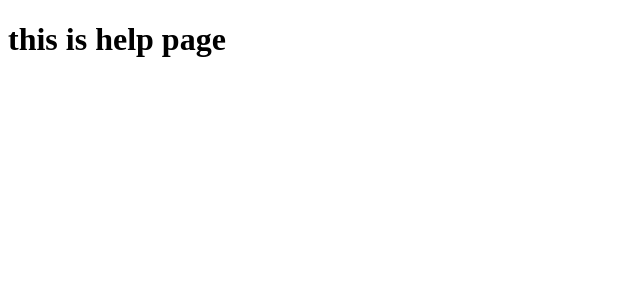
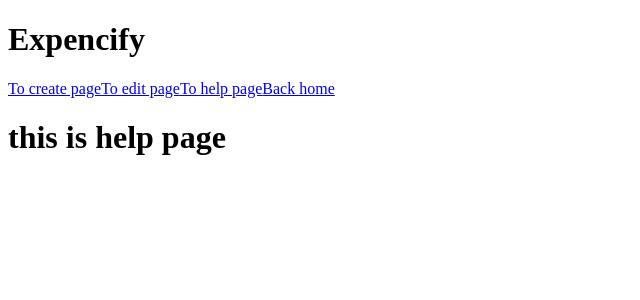
Before and after one commit to LawrenShin/expencify, a React (Create React App) app: page /help in a window 1280 px wide. Shown: the top 300 px of the page, without its empty margins (0-640 px from the left). Built offline with nearby package versions, Linux system fonts and the light colour scheme.

Commit message:
Added linkage to front routing

```diff
--- a/src/404.js
+++ b/src/404.js
@@ -1,7 +1,10 @@
 import React from 'react';
+import { Link } from 'react-router-dom';
 
 const NotFound = () => (
-    <h1>404</h1>
+    <div>
+        <h1>404</h1>
+    </div>
 );
 
 export default NotFound;
--- a/src/App.js
+++ b/src/App.js
@@ -5,11 +5,14 @@ import Create from './components/create/Create.js';
 import Edit from './components/edit/Edit.js';
 import Help from './components/help/Help.js';
 import NotFound from './404.js';
+import Header from './components/header/Header.js';
 
 const Root = () => <h1>This is root</h1>;
 
 const App = () => (
     <Router>
+        <div>
+            <Header />
             <Switch>
                 <Route exact path="/" component={Root} />
                 <Route path="/create" component={Create} />
@@ -17,6 +20,7 @@ const App = () => (
                 <Route path="/help" component={Help} />
                 <Route component={NotFound} />
             </Switch>
+        </div>
     </Router>
 );
 
--- /dev/null
+++ b/src/components/header/Header.js
@@ -0,0 +1,14 @@
+import React from 'react';
+import { NavLink } from 'react-router-dom';
+
+const Header = () => (
+  <div>
+    <h1>Expencify</h1>
+    <NavLink to="/create" activeClassName="is-active">To create page</NavLink>
+    <NavLink to="/edit" activeClassName="is-active">To edit page</NavLink>
+    <NavLink to="/help" activeClassName="is-active">To help page</NavLink>
+    <NavLink to="/" activeClassName="is-active">Back home</NavLink>
+  </div>
+);
+
+export default Header;
```
Also changed, not shown: 1 other file (tests, documents, lock files or other folders). Lines whose indentation alone changed are shown as unchanged.
